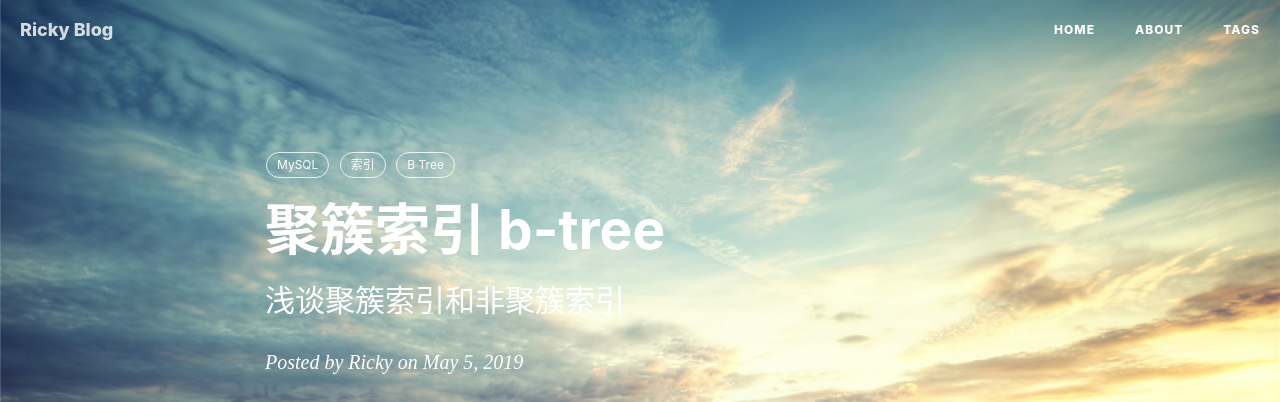
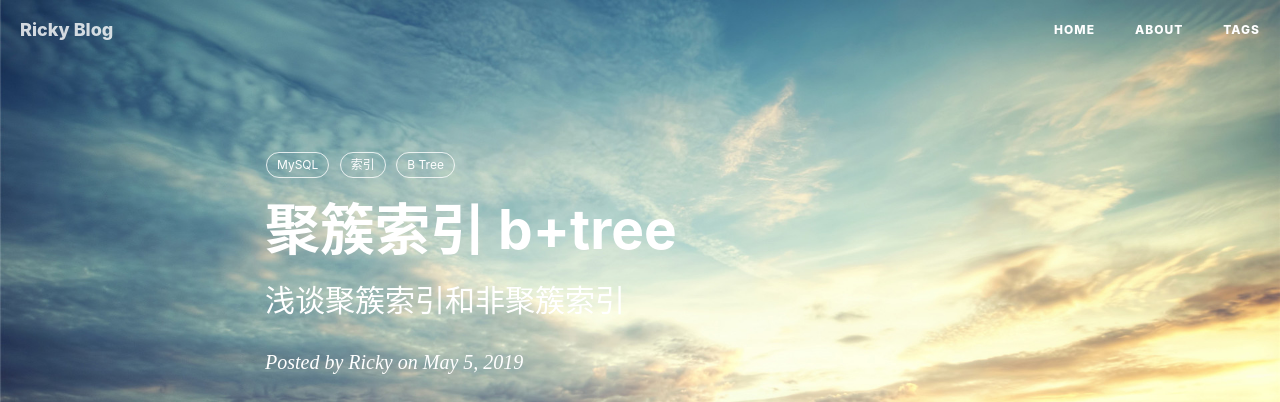
Before and after one commit to huasx/huasx.github.io, a Jekyll site: the page built from _posts/2019-05-05-mysql-index.md, in a window 1280 px wide. Shown: the top 402 px of the page. Built offline with Jekyll 4.4.1, drawn with Linux system fonts in a browser that asks for light colours; nearby versions of some CDN libraries; comment, search, counter and statistics services are not loaded.

Commit message:
add blog

```diff
--- a/_posts/2019-05-05-mysql-index.md
+++ b/_posts/2019-05-05-mysql-index.md
@@ -1,6 +1,6 @@
 ---
 layout:     post
-title:      聚簇索引 b-tree
+title:      聚簇索引 b+tree
 subtitle:   浅谈聚簇索引和非聚簇索引
 
 date:       2019-05-05
```
